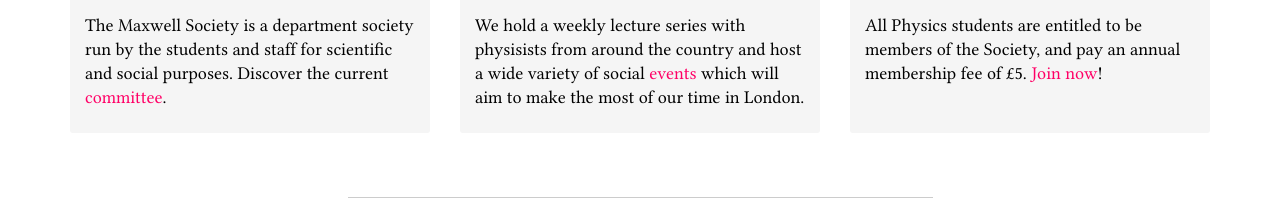
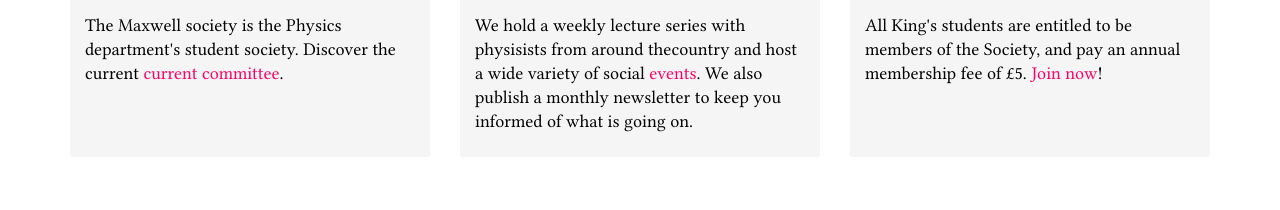
Before and after one commit to KCLMaxwellSoc/KCLMaxwellSoc.github.io, a plain HTML site: page index.html in a window 1280 px wide. Shown: the part 520-730 px from the top of the page. Drawn offline with nearby package versions, Linux system fonts and the light colour scheme.

Commit message:
Update content: change the claims text.

```diff
--- a/index.html
+++ b/index.html
@@ -67,22 +67,23 @@
         <div class="col-sm-4 claim-1">
             <h3><span class="glyphicon glyphicon-question-sign"></span>Who are we?</h3>
             <p>
-              The Maxwell Society is a department society run by the students and
-              staff for scientific and social purposes. Discover the current <a href="#committee">committee</a>.
+              The Maxwell society is the Physics department's student society.
+              Discover the current <a href="#committee"> current committee</a>.
             </p>
         </div>
         <div class="col-sm-4 claim-2">
             <h3><span class="glyphicon glyphicon-info-sign"></span>What do we do?</h3>
             <p>
-              We hold a weekly lecture series with physisists from around the country
-              and host a wide variety of social <a href="#events">events</a> which will aim to make the
-              most of our time in London.
+              We hold a weekly lecture series with physisists from around thecountry
+              and host a wide variety of social <a href="#events">events</a>. We
+              also publish a monthly newsletter to keep you informed of what is
+              going on.
             </p>
         </div>
         <div class="col-sm-4 claim-3">
             <h3><span class="glyphicon glyphicon-user"></span>How to join?</h3>
             <p>
-              All Physics students are entitled to be members of the Society, and
+              All King's students are entitled to be members of the Society, and
               pay an annual membership fee of £5. <a href="#joinus">Join now</a>!
             </p>
         </div>
```
